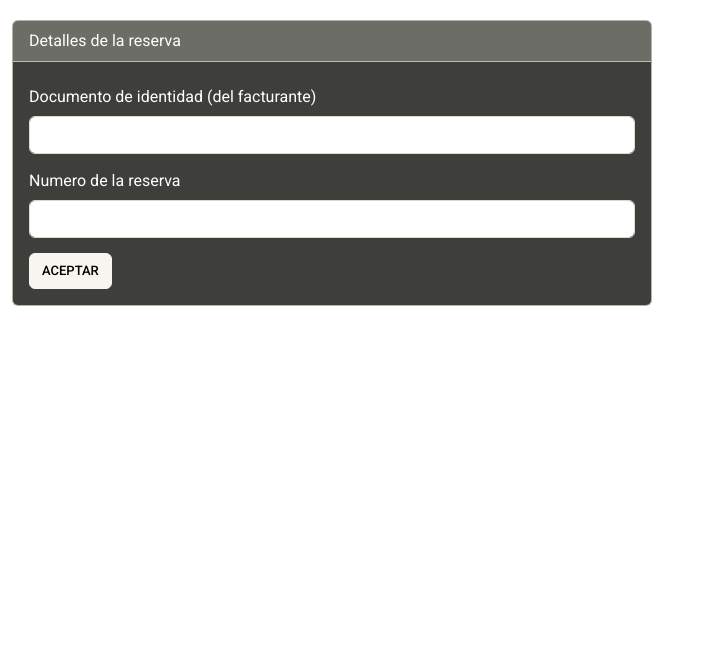
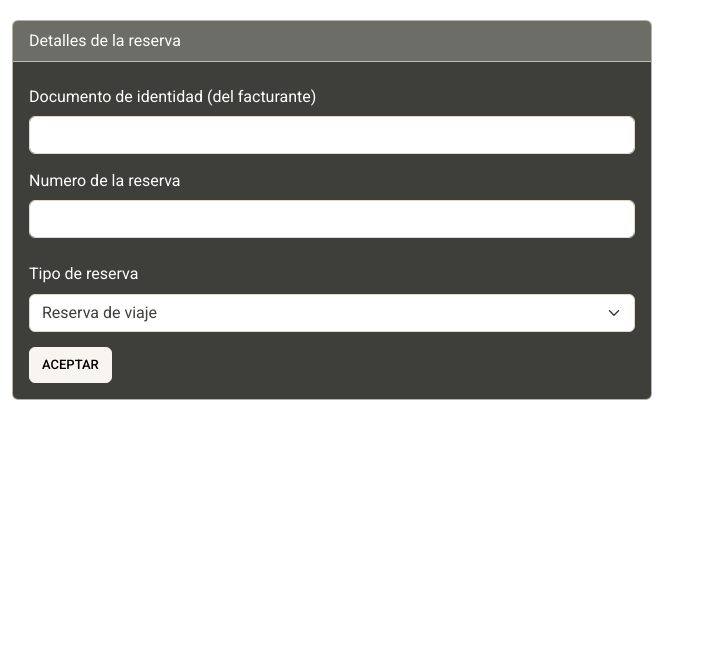
Before and after one commit to Juanqu261/Proyecto-chivas, a Django app: page /cancelaciones/ in a window 1280 px wide. Shown: the part 56-712 px from the top of the page, without its empty margins (0-703 px from the left). Run offline with Django 4.2, Linux system fonts and the light colour scheme; some libraries are stand-ins or nearby versions.

Commit message:
cancelaciones

```diff
--- a/Chivas/app/admin.py
+++ b/Chivas/app/admin.py
@@ -1,8 +1,9 @@
 from django.contrib import admin
-from .models import Viajes, Reservas, Chivas, ReservasChivas
+from .models import Viajes, Reservas, Chivas, ReservasChivas, Cancelaciones
 
 # Register your models here.
 admin.site.register(Viajes)
 admin.site.register(Reservas)
 admin.site.register(Chivas)
 admin.site.register(ReservasChivas)
+admin.site.register(Cancelaciones)
--- a/Chivas/app/templates/base.html
+++ b/Chivas/app/templates/base.html
@@ -30,7 +30,7 @@
                 </a>
               </li>
               <li class="nav-item">
-                <a class="nav-link" href="{% url 'reservarChiva' %}">
+                <a class="nav-link" href="{% url 'seleccionarChiva' %}">
                     <i class="fa-solid fa-bookmark fa-lg"></i> Reservar chivas
                 </a>
               </li>
--- a/Chivas/app/templates/cancelaciones.html
+++ b/Chivas/app/templates/cancelaciones.html
@@ -4,29 +4,105 @@
 
 <div style="padding-top: 20px;">
 
+    <div class="row">
         <div class="col">
             <div class="col ml-3 card text-white bg-dark mb-3" style="max-width: 40rem;">
                 <div class="card-header">Detalles de la reserva</div>
                 <div class="card-body">
-                    <form method="post" action="#">
+                    <form method="post" action="{% url 'buscarReserva' %}">
                         {% csrf_token %}
 
                         <div class="form-group">
                             <label class="col-form-label" for="inputDefault">Documento de identidad (del facturante)</label>
-                            <input type="text" class="form-control" id="inputDefault" fdprocessedid="irb4dy">
+                            <input type="text" class="form-control" name="documento_identidad" fdprocessedid="irb4dy">
                         </div>
                         <div class="form-group">
                             <label class="col-form-label mt-2" for="inputDefault">Numero de la reserva</label>
-                            <input type="text" class="form-control" id="inputDefault" fdprocessedid="irb4dy">
+                            <input type="text" class="form-control" name="numero_reserva" fdprocessedid="irb4dy">
                         </div>
+                        <div class="form-group">
+                            <label for="exampleSelect1" class="form-label mt-4">Tipo de reserva</label>
+                            <select class="form-select" name="tipo_reserva" fdprocessedid="61o0lf">
+                              <option>Reserva de viaje</option>
+                              <option>Reserva de chiva</option>
+                            </select>
+                          </div>
                         <div style="padding-top: 15px;">
                             <button type="submit" class="btn btn-light" fdprocessedid="rcrzlb">Aceptar</button>
                         </div>
                     </form>
+
                 </div>
             </div>
         </div>
-
+        {% if reserva %}
+            <div class="col">
+                <div class="card text-white bg-dark mb-3" style="max-width: 40rem;">
+                    <div class="card-header">Reserva encontrada</div>
+                    <div class="card-body">
+                        <div class="row">
+                            {% if reserva.viaje_reservado %}
+                                <div class="col">
+                                    Destino : {{ viaje.destino }}<br></br>
+                                    Fecha de salida : {{ viaje.fecha_salida }}<br></br>
+                                    Precio asiento : {{ viaje.precio_asiento }}<br></br>
+                                    Asientos reservados : {{ reserva.asientos_reservados }}<br></br>
+                                    Subtotal : ##<br></br>
+                                </div>
+                                <div class="col">
+                                    Nombre : {{ reserva.nombre_titular }}<br></br>
+                                    Identificacion : {{ reserva.identificacion_titular }}<br></br>
+                                    Celular : {{ reserva.celular_titular }}<br></br>
+                                    Direccion : {{ reserva.direccion_titular }}<br></br>
+                                </div>
+                                <label for="exampleSelect1" class="form-label mt-4">Cantidad de tiquetes a cancelar</label>
+                                <form method="post" action="{% url 'cancelarReserva' reserva_id=reserva.id %}">
+                                    {% csrf_token %}
+                                    <select name="selectField" class="form-select" id="exampleSelect1" fdprocessedid="bcew33">
+                                        {% with reserva.asientos_reservados|add:"0" as asientos %}
+                                        {% for i in ''|rjust:asientos %}
+                                            <option>{{ forloop.counter }}</option>
+                                        {% endfor %}
+                                        {% endwith %}
+                                    </select>
+                                    <div style="padding-top: 10px;">
+                                        <button type="submit" class="btn btn-light" fdprocessedid="rcrzlb" name ="reserva_viaje">Aceptar</button>
+                                    </div>
+                                </form>
+                            {% else %}
+                                <div class="col">
+                                    Destino Programado : {{ reserva.destino }}<br></br>
+                                    Matricula de la chiva : {{ reserva.chiva_asignada }}<br></br>
+                                    Fecha desde : {{ reserva.fecha_contratada }}<br></br>
+                                    Fecha hasta : {{ reserva.fecha_contratada_hasta }}<br></br>
+                                    Subtotal : ##
+                                </div>
+                                <div class="col">
+                                    Nombre : {{ reserva.nombre_titular }}<br></br>
+                                    Identificacion : {{ reserva.identificacion_titular }}<br></br>
+                                    Celular : {{ reserva.celular_titular }}<br></br>
+                                    Direccion : {{ reserva.direccion_titular }}<br></br>
+                                </div>
+                                <form method="post" action="{% url 'cancelarReserva' reserva_id=reserva.id %}">
+                                    {% csrf_token %}
+                                    <div style="padding-top: 10px;">
+                                        <button type="submit" class="btn btn-light" fdprocessedid="rcrzlb" name ="reserva_chiva">Aceptar cancelacion</button>
+                                    </div>
+                                </form>
+                            {% endif %}
+                        </div>
+                    </div>
+                </div>
+            </div>
+        {% endif %}
+    </div>
+    {% if cancelado %}
+        <div class="alert alert-success" role="alert">
+            Cancelacion realizada----(saltando la pasarela de devoluciones)<br></br>
+            Numero de cancelacion : {{ cancelacion.id }}<br></br>
+            <a href="{% url 'index2' %}" class="alert-link">Volver a la pagina inicial.</a>
+        </div>
+    {% endif %}
 </div>
 
 {% endblock %}
--- a/Chivas/app/templates/reservarChiva.html
+++ b/Chivas/app/templates/reservarChiva.html
@@ -6,7 +6,7 @@
 <div class="card border-dark mb-3" style="max-width;padding-top: 10px;">
     <div class="card-header"><h5>Reservar una chiva</h5></div>
     <div class="card-body">
-      <form action="#" method="post">
+      <form action="{% url 'reservarChiva' %}" method="post">
         {% csrf_token %}
 
         <div class="row">
--- a/Chivas/app/urls.py
+++ b/Chivas/app/urls.py
@@ -6,6 +6,9 @@ urlpatterns = [
     path('comprarTiquete/<int:viaje_id>/',views.comprarTiquete, name="comprarTiquete"),
     path('cantidadTiquetes/', views.cantidadTiquetes, name='cantidadTiquetes'),
     path('reservar/<int:viaje_id>/', views.reservar, name="reservar"),
-    path('reservarChiva/', views.reservarChiva, name='reservarChiva'),
+    path('seleccionarChiva/', views.seleccionarChiva, name='seleccionarChiva'),
     path('cancelaciones/',views.cancelaciones,name='cancelaciones'),
+    path('reservarChiva/',views.reservarChiva,name='reservarChiva'),
+    path('buscarReserva/',views.buscarReserva,name='buscarReserva'),
+    path('cancelarReserva/<int:reserva_id>/',views.cancelarReserva,name='cancelarReserva'),
 ]
--- a/Chivas/app/views.py
+++ b/Chivas/app/views.py
@@ -1,5 +1,5 @@
 from django.shortcuts import render, get_object_or_404
-from .models import Viajes, Reservas, Chivas
+from .models import Viajes, Reservas, Chivas, ReservasChivas, Cancelaciones
 from .forms import ReservasForm, ReservarChivaForm
 from random import choice
 
@@ -62,7 +62,7 @@ def reservar(request, viaje_id):
             'form' : form
         })
 
-def reservarChiva(request):
+def seleccionarChiva(request):
     chivas = Chivas.objects.filter(estado=1)
 
     if chivas.exists():
@@ -74,5 +74,120 @@ def reservarChiva(request):
     else:
         return render(request, 'reservarChiva.html', {'chivas':chivas, 'chiva_disponible':None})
 
+def reservarChiva(request):
+    if request.method == 'POST':
+        form = ReservarChivaForm(request.POST)
+        if form.is_valid():
+            new_destino = form.cleaned_data["destino"]
+            new_fecha_contratada = form.cleaned_data["fecha_contratada"]
+            new_fecha_contratada_hasta = form.cleaned_data["fecha_contratada_hasta"]
+            new_chiva_asignada = form.cleaned_data["chiva_asignada"]
+            new_nombre_titular = form.cleaned_data["nombre_titular"]
+            new_identificacion_titular = form.cleaned_data["identificacion_titular"]
+            new_email_titular = form.cleaned_data["email_titular"]
+            new_celular_titular = form.cleaned_data["celular_titular"]
+            new_direccion_titular = form.cleaned_data["direccion_titular"]
+            new_productos_adicionales = form.cleaned_data["productos_adicionales"]
+            new_reserva_chiva = ReservasChivas(
+                destino=new_destino,
+                fecha_contratada=new_fecha_contratada,
+                fecha_contratada_hasta=new_fecha_contratada_hasta,
+                chiva_asignada=new_chiva_asignada,
+                nombre_titular=new_nombre_titular,
+                identificacion_titular=new_identificacion_titular,
+                email_titular=new_email_titular,
+                celular_titular=new_celular_titular,
+                direccion_titular=new_direccion_titular,
+                productos_adicionales=new_productos_adicionales,
+            )
+            new_reserva_chiva.save()
+            matricula = Chivas.objects.get(matricula=new_chiva_asignada)
+            matricula.estado = '0'
+            matricula.save()
+            return render(request, 'reservarChiva.html', {
+                'form': form,
+                'success' : True,
+                'reserva':new_reserva_chiva
+            })
+
 def cancelaciones(request):
     return render(request, 'cancelaciones.html')
+
+def buscarReserva(request):
+    if request.method == 'POST':
+        documento_identidad = request.POST.get('documento_identidad')
+        numero_reserva = request.POST.get('numero_reserva')
+        tipo_reserva = request.POST.get('tipo_reserva')
+        reserva = None
+        if tipo_reserva == 'Reserva de viaje':
+
+            if Reservas.objects.filter(id=numero_reserva).exists():
+                reserva = Reservas.objects.get(id=numero_reserva)
+                viaje = Viajes.objects.get(id=reserva.viaje_reservado)
+                if reserva.identificacion_titular != documento_identidad:
+                    reserva = None
+            else:
+                reserva = None
+        if tipo_reserva == 'Reserva de chiva':
+            viaje = None
+            if ReservasChivas.objects.filter(id=numero_reserva).exists():
+                reserva = ReservasChivas.objects.get(id=numero_reserva)
+                if reserva.identificacion_titular != documento_identidad:
+                    reserva = None
+            else:
+                reserva = None
+        return render(request, 'cancelaciones.html', {
+            'reserva': reserva,
+            'viaje':viaje
+        })
+
+def cancelarReserva(request, reserva_id):
+    if request.method == 'POST':
+        if 'reserva_viaje' in request.POST:
+            reserva = Reservas.objects.get(id=reserva_id)
+            viaje = Viajes.objects.get(id=reserva.viaje_reservado)
+            asientos_cancelados = request.POST.get('selectField')
+            if int(asientos_cancelados) > int(reserva.asientos_reservados):
+                return render(request, 'cancelaciones.html', {'cancelado':False})
+            elif int(asientos_cancelados) == int(reserva.asientos_reservados):
+                viaje.asientos_disponibles = str(int(viaje.asientos_disponibles)+int(reserva.asientos_reservados))
+                cancelacion = Cancelaciones(
+                    tipo_reserva='viaje',
+                    numero_reserva=reserva_id,
+                    asientos_devueltos='-1',
+                    nombre_titular=reserva.nombre_titular,
+                    identificacion_titular=reserva.identificacion_titular
+                )
+                cancelacion.save()
+                viaje.save()
+                reserva.delete()
+                return render(request, 'cancelaciones.html', {'cancelado':True, 'cancelacion':cancelacion})
+            else:
+                reserva.asientos_reservados = str(int(reserva.asientos_reservados)-int(asientos_cancelados))
+                viaje.asientos_disponibles = str(int(viaje.asientos_disponibles)+int(asientos_cancelados))
+                cancelacion = Cancelaciones(
+                    tipo_reserva='viaje',
+                    numero_reserva=reserva_id,
+                    asientos_devueltos=asientos_cancelados,
+                    nombre_titular=reserva.nombre_titular,
+                    identificacion_titular=reserva.identificacion_titular
+                )
+                cancelacion.save()
+                reserva.save()
+                viaje.save()
+                return render(request, 'cancelaciones.html',{'cancelado':True, 'cancelacion':cancelacion})
+        if 'reserva_chiva' in request.POST:
+            reserva = ReservasChivas.objects.get(id=reserva_id)
+            chiva = Chivas.objects.get(matricula=reserva.chiva_asignada)
+            chiva.estado = '1'
+            cancelacion = Cancelaciones(
+                tipo_reserva='chiva',
+                numero_reserva=reserva_id,
+                asientos_devueltos='-1',
+                nombre_titular=reserva.nombre_titular,
+                identificacion_titular=reserva.identificacion_titular
+                )
+            cancelacion.save()
+            chiva.save()
+            reserva.delete()
+            return render(request, 'cancelaciones.html',{'cancelado':True, 'cancelacion':cancelacion})
```
Also changed, not shown: Chivas/app/models.py (+8 -1 lines), Chivas/app/migrations/0002_cancelaciones.py (added), Chivas/app/migrations/0003_cancelaciones_asientos_devueltos.py (added), Chivas/db.sqlite3.
